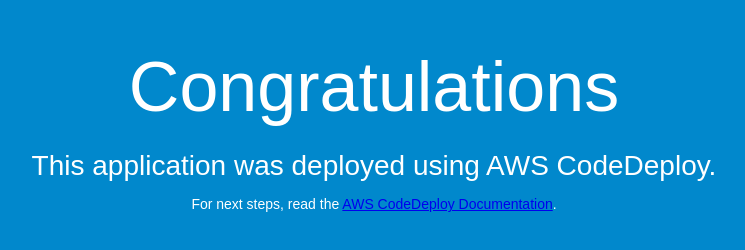
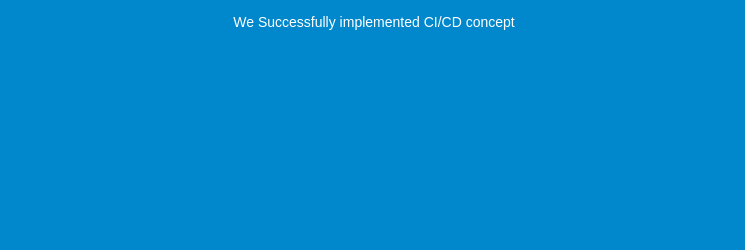
Before and after one commit to Soum1313/webserverapp, a plain HTML site: page index.html in a window 1280 px wide. Shown: the whole page, without its empty margins (266-1011 px from the left). Drawn offline with Linux system fonts and the light colour scheme.

Commit message:
Update index.html

```diff
--- a/index.html
+++ b/index.html
@@ -26,9 +26,7 @@
 </head>
 <body>
   <div align="center">
-    <h1>Congratulations</h1>
-    <h2>This application was deployed using AWS CodeDeploy.</h2>
-    <p>For next steps, read the <a href="http://aws.amazon.com/documentation/codedeploy">AWS CodeDeploy Documentation</a>.</p>
+    <p>We Successfully implemented CI/CD concept </p>
   </div>
 </body>
 </html>
```
